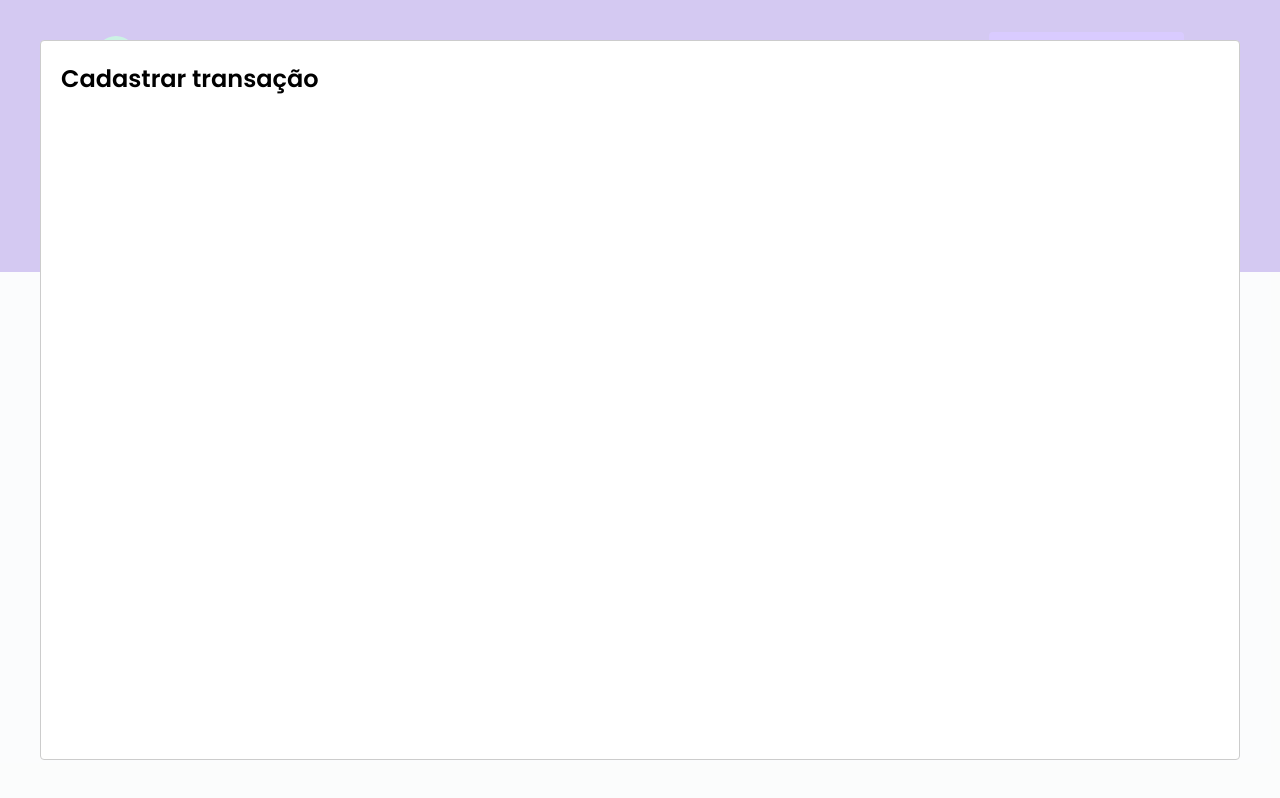
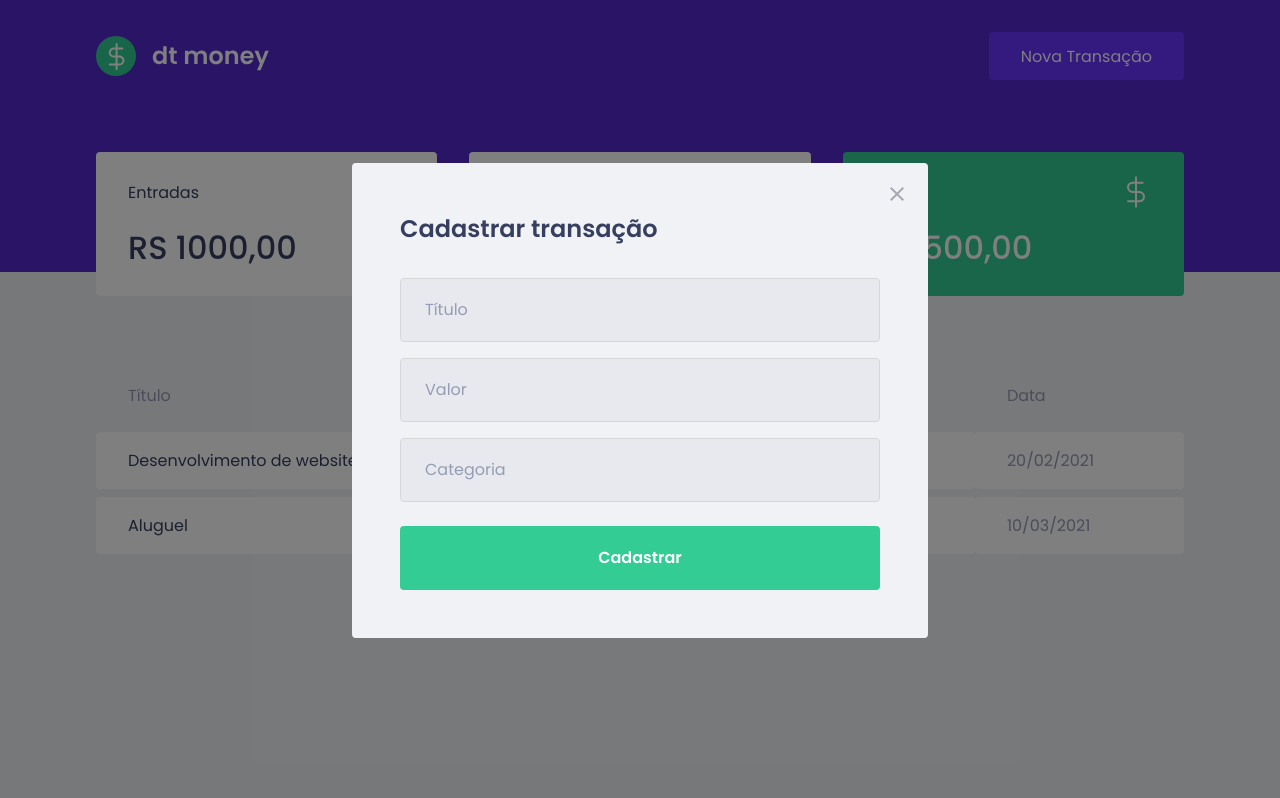
Before and after one commit to candinhojr/controle-de-financas-pessoais, a React (Create React App) app: page / in a window 1280 px wide. Both pictures are taken after a click on the button "Nova Transação". Built offline with nearby package versions, Linux system fonts and the light colour scheme; no server answers; what miragejs would draw is missing.

Commit message:
Definindo a estrutura e estilização da modal

```diff
--- a/src/components/NewTransactionModal/index.tsx
+++ b/src/components/NewTransactionModal/index.tsx
@@ -1,4 +1,7 @@
 import Modal from "react-modal";
+
+import closeImg from "../../assets/close.svg";
+import { Container } from "./styles";
 
 interface NewTransactionModalProps {
   isOpen: boolean;
@@ -10,8 +13,29 @@ export function NewTransactionModal({
   onRequestClose,
 }: NewTransactionModalProps) {
   return (
-    <Modal isOpen={isOpen} onRequestClose={onRequestClose}>
-      <h2>Cadastrar transação</h2>
+    <Modal
+      isOpen={isOpen}
+      onRequestClose={onRequestClose}
+      overlayClassName="react-modal-overlay"
+      className="react-modal-content"
+    >
+      <button
+        type="button"
+        onClick={onRequestClose}
+        className="react-modal-close"
+      >
+        <img src={closeImg} alt="Fechar modal" />
+      </button>
+
+      <Container>
+        <h2>Cadastrar transação</h2>
+
+        <input placeholder="Título" />
+        <input type="number" placeholder="Valor" />
+        <input placeholder="Categoria" />
+
+        <button type="submit">Cadastrar</button>
+      </Container>
     </Modal>
   );
 }
--- a/src/components/NewTransactionModal/styles.ts
+++ b/src/components/NewTransactionModal/styles.ts
@@ -1,3 +1,49 @@
 import styled from "styled-components";
 
-export const Container = styled.div``;
+export const Container = styled.form`
+  h2 {
+    color: var(--text-title);
+    font-size: 1.5rem;
+    margin-bottom: 2rem;
+  }
+
+  input {
+    width: 100%;
+    padding: 0 1.5rem;
+    height: 4rem;
+    border-radius: 0.25rem;
+
+    border: 1px solid #d7d7d7;
+    background: var(--input-background);
+
+    font-size: 1rem;
+    font-weight: 400;
+
+    &::placeholder {
+      color: var(--text-body);
+    }
+
+    & + input {
+      margin-top: 1rem;
+    }
+  }
+
+  button[type="submit"] {
+    width: 100%;
+    padding: 0 1.5rem;
+    height: 4rem;
+    border-radius: 0.25rem;
+    background: var(--green);
+    color: #fff;
+    border: 0;
+    font-size: 1rem;
+    font-weight: 600;
+    margin-top: 1.5rem;
+
+    transition: filter 0.2s;
+
+    &:hover {
+      filter: brightness(0.9);
+    }
+  }
+`;
--- a/src/styles/global.ts
+++ b/src/styles/global.ts
@@ -13,6 +13,7 @@ export const GlobalStyle = createGlobalStyle`
 
   --background: #f0f2f5;
   --shape: #ffffff;
+  --input-background: #e7e9ee;
 }
 
  * {
@@ -55,4 +56,42 @@ export const GlobalStyle = createGlobalStyle`
    opacity: 0.6;
    cursor: not-allowed;
  }
+
+ .react-modal-overlay {
+   background: rgba(0, 0, 0, 0.5);
+
+   position: fixed;
+   top: 0;
+   bottom: 0;
+   left: 0;
+   right: 0;
+
+   display: flex;
+   align-items: center;
+   justify-content: center;
+ }
+
+ .react-modal-content {
+   width: 100%;
+   max-width: 576px;
+   background: var(--background);
+   padding: 3rem;
+   position: relative;
+   border-radius: 0.25rem;
+ }
+
+ .react-modal-close {
+   position: absolute;
+   right: 1.5rem;
+   top: 1.5rem;
+   border: 0;
+   background: transparent;
+
+   transition: filter 0.2s;
+
+   &:hover {
+     filter: brightness(0.8);
+   }
+ }
+
 `;
```
